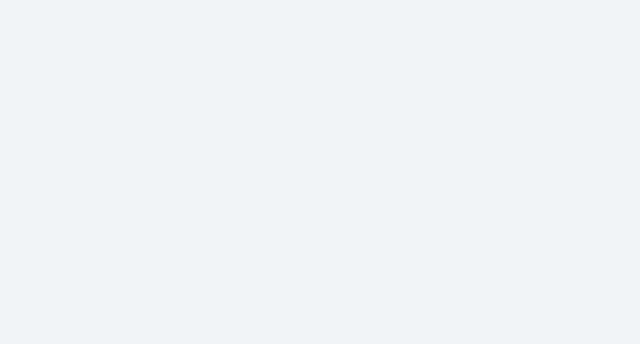
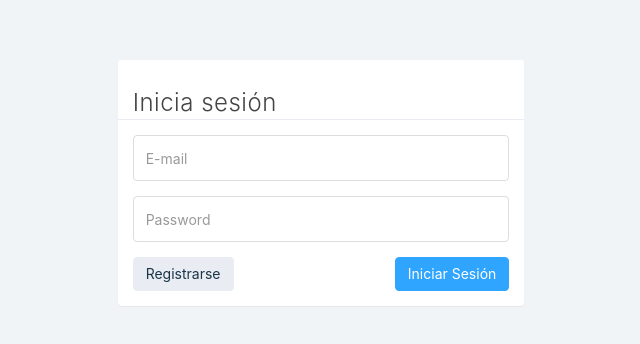
Before and after one commit to rodmendoza07/testarch, a React (Create React App) app in the folder testarchapp/: page / in a window 1280 px wide. Shown: the top 344 px of the page, without its empty margins (319-959 px from the left). Built offline with nearby package versions, Linux system fonts and the light colour scheme.

Commit message:
login web app

```diff
--- a/testarchapp/package.json
+++ b/testarchapp/package.json
@@ -10,6 +10,8 @@
     "react-dom": "^17.0.2",
     "react-router-dom": "^5.2.0",
     "react-scripts": "5.0.0",
+    "sweetalert2": "^11.4.0",
+    "sweetalert2-react-content": "^4.2.0",
     "web-vitals": "^2.1.4"
   },
   "scripts": {
--- a/testarchapp/src/App.js
+++ b/testarchapp/src/App.js
@@ -1,7 +1,20 @@
-
+import {BrowserRouter as Router, Switch, Route,} from "react-router-dom";
+import Login from "./components/Login";
+import Inicio from './components/Inicio';
 
 function App() {
-  return (<div></div>);
+  return (<div>
+    <Router>
+        <Switch>
+          <Route path="/Tareas">
+            <Inicio/>
+          </Route>
+          <Route path="/" exact>
+            <Login/>
+          </Route>
+        </Switch>
+      </Router>
+  </div>);
 }
 
 export default App;
--- /dev/null
+++ b/testarchapp/src/components/Inicio.jsx
@@ -0,0 +1,9 @@
+import React from 'react'
+
+const Inicio = () => {
+  return (
+    <div>Inicio</div>
+  )
+}
+
+export default Inicio
--- /dev/null
+++ b/testarchapp/src/components/Login.jsx
@@ -0,0 +1,83 @@
+import React from 'react';
+import { Link, withRouter } from 'react-router-dom';
+import Swal from 'sweetalert2';
+import withReactContent from 'sweetalert2-react-content';
+
+const Login = (props) => {
+
+    const [usuario, setUsuario] = React.useState('')
+    const [pass, setPass] = React.useState('')
+    const [data, setData] = React.useState({})
+    const [jsonData, setJsonData] = React.useState({})
+
+    React.useEffect(() => {
+        setData(
+            {
+                userName: usuario,
+                pwd: pass
+            }
+        )
+    }, [usuario, pass])
+
+    React.useEffect(() =>{
+        setJsonData(
+            {
+                method: 'POST',
+                headers: { 'Content-Type': 'application/json' },
+                body: JSON.stringify(data)
+            }
+        )
+    }, [data])
+
+    const MySwal = withReactContent(Swal)
+
+    const GetApiToken = async (e) => {
+        e.preventDefault()
+
+        const responseData = await fetch('http://localhost:61881/api/Login', jsonData);
+        const rd = await responseData.json()
+
+        if (rd.code != 200) {
+            await MySwal.fire({
+                title: <strong>¡Ups!</strong>,
+                html: <i>{rd.response}</i>,
+                icon: 'error'
+            })
+            return
+        }
+
+        setUsuario('')
+        setPass('')
+        window.localStorage.removeItem("uSession")
+        window.localStorage.setItem("uSession", JSON.stringify(rd))
+        props.history.push('/Tareas')
+    }
+
+  return (
+    <div className="row">
+        <div className="col-xs-10 col-xs-offset-1 col-sm-8 col-sm-offset-2 col-md-4 col-md-offset-4">
+            <div className="login-panel panel panel-default">
+                <div className="panel-heading">
+                    <h3>Inicia sesi&oacute;n</h3>
+                </div>
+                <div className="panel-body">
+                    <form onSubmit={GetApiToken}>
+                        <fieldset>
+                            <div className="form-group">
+                                <input className="form-control" placeholder="E-mail" name="email" type="email"  onChange={e => setUsuario(e.target.value)} value={usuario} required/>
+                            </div>
+                            <div className="form-group">
+                                <input className="form-control" placeholder="Password" name="password" type="password" onChange={e => setPass(e.target.value)}  value={pass} required/>
+                            </div>
+                            <Link to="/Register" className="btn btn-md btn-default">Registrarse</Link>
+                            <button type='submit' className="btn btn-md btn-primary pull-right" >Iniciar Sesi&oacute;n</button>
+                        </fieldset>
+                    </form>
+                </div>
+            </div>
+        </div>
+    </div>
+  );
+};
+
+export default withRouter(Login);
```
Also changed, not shown: 9 other files (tests, documents, lock files or other folders).
